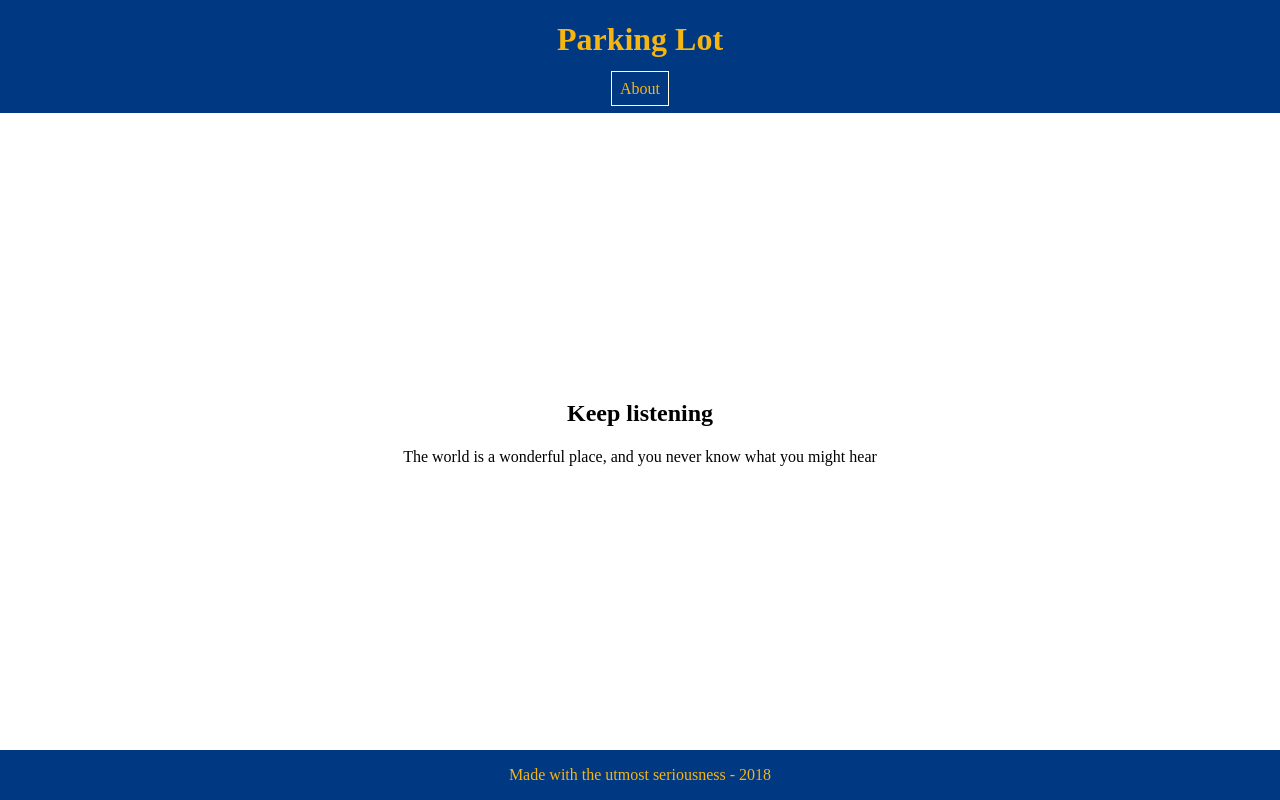
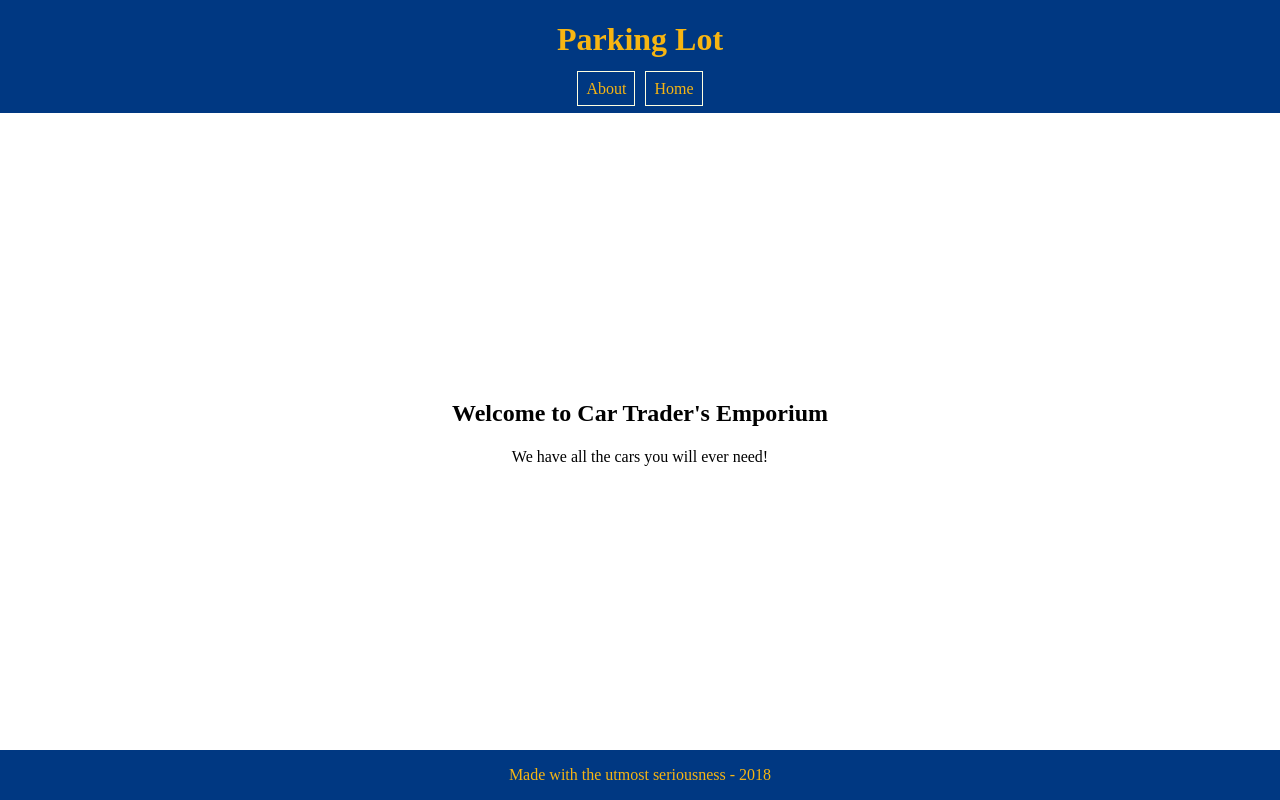
Before and after one commit to miloofcroton/parking-lot, a React app: page /home in a window 1280 px wide. Before the commit this address led to /about/. Built offline with nearby package versions, Linux system fonts and the light colour scheme.

Commit message:
better header

```diff
--- a/src/components/app/App.js
+++ b/src/components/app/App.js
@@ -16,8 +16,9 @@ const App = () => {
         <Header />
         <Switch>
           <Route component={ROUTES.ABOUT.Component} path={ROUTES.ABOUT.path} />
+          <Route component={ROUTES.HOME.Component} path={ROUTES.HOME.path} />
 
-          <Redirect to={ROUTES.ABOUT.path} />
+          <Redirect to={ROUTES.HOME.path} />
         </Switch>
         <Footer />
       </Fragment>
--- a/src/components/app/Header/Header.js
+++ b/src/components/app/Header/Header.js
@@ -6,16 +6,24 @@ import styles from './Header.css';
 import config from '../../../site/config';
 
 const Header = () => {
+
+  const links = [
+    { label: 'About', path: '/about' },
+    { label: 'Home', path: '/home' }
+  ];
+  const LinkComponents = links.map(link => {
+    return (
+      <Link key={link.label} to={link.path} className={styles.link}>
+        {link.label}
+      </Link>
+    );
+  });
+
   return (
     <header className={styles.header}>
       <h1>{config.title}</h1>
       <nav className={styles.nav}>
-        <Link
-          to={'/about'}
-          className={styles.link}
-        >
-          About
-        </Link>
+        {LinkComponents}
       </nav>
     </header>
   );
--- /dev/null
+++ b/src/components/pages/Home/Home.js
@@ -0,0 +1,12 @@
+import React from 'react';
+
+const Home = () => {
+  return (
+    <section>
+      <h2>Welcome to Car Trader's Emporium</h2>
+      <p>We have all the cars you will ever need!</p>
+    </section>
+  );
+};
+
+export default Home;
--- /dev/null
+++ b/src/components/pages/Home/index.js
@@ -0,0 +1 @@
+export { default } from './Home';
--- a/src/routes/routes.js
+++ b/src/routes/routes.js
@@ -1,4 +1,5 @@
 import About from '../components/pages/About';
+import Home from '../components/pages/Home';
 
 
 export const ROUTES = {
@@ -6,5 +7,10 @@ export const ROUTES = {
     path: '/about/',
     Component: About,
     linkTo: () => '/about'
+  },
+  HOME: {
+    path: '/home/',
+    Component: Home,
+    linkTo: () => '/home'
   }
 };
```
Also changed, not shown: src/components/pages/Home/Home.css (added), 2 other files (tests, documents, lock files or other folders).
